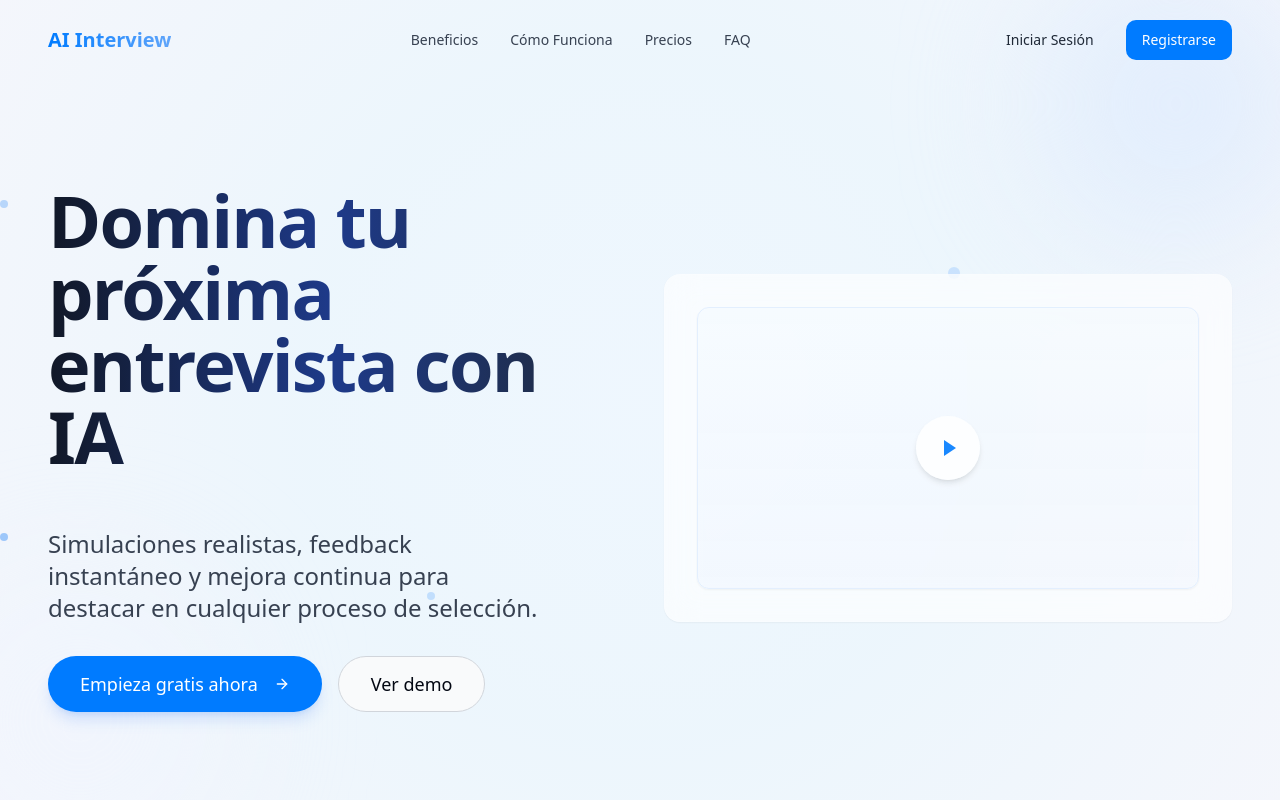
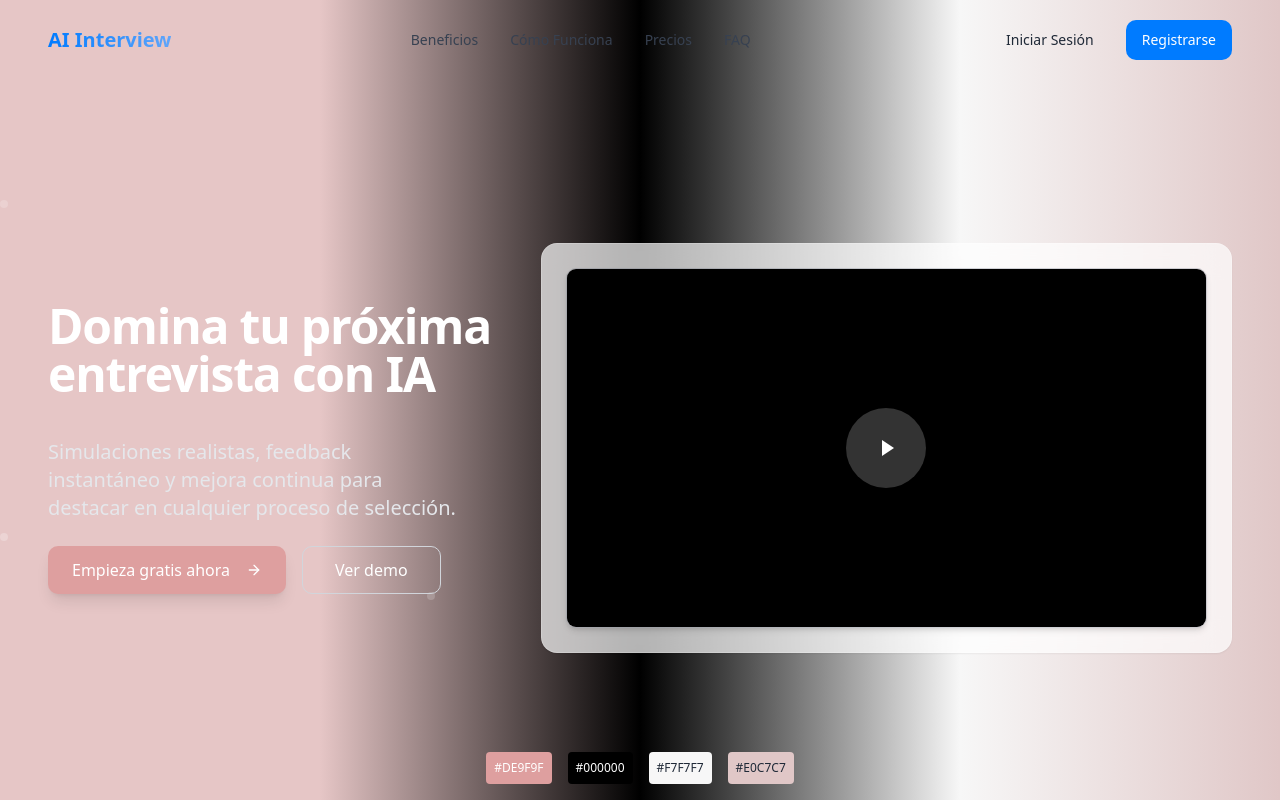
Before and after one commit to stxfxno/ai-interview-boost, a React (Vite) app: page / in a window 1280 px wide. Shown: the top 800 px of the page. Built offline with nearby package versions, Linux system fonts and the light colour scheme.

Commit message:
Adjust Hero component styling
Adjusted the styling of the Hero component, including colors, text sizes, and video demo size.

```diff
--- a/src/components/Hero.tsx
+++ b/src/components/Hero.tsx
@@ -18,60 +18,73 @@ const Hero = () => {
       ref={heroRef}
       className="relative overflow-hidden h-screen flex items-center justify-center"
       style={{
-        background: 'radial-gradient(circle at 50% 50%, rgba(236, 246, 255, 0.8) 0%, rgba(224, 242, 254, 0.5) 45%, rgba(224, 231, 255, 0.2) 100%)'
+        background: 'linear-gradient(to right, #E6C6C6, #E6C6C6, #000000, #F7F7F7, #E0C7C7)'
       }}
     >
       {/* Background decorative elements */}
-      <div className="absolute -top-10 -right-10 w-72 h-72 bg-blue-100/60 rounded-full blur-3xl"></div>
-      <div className="absolute -bottom-20 -left-20 w-80 h-80 bg-blue-50/40 rounded-full blur-3xl"></div>
-
       <div className="absolute w-full h-full">
-        <div className="absolute top-1/4 left-1/5 w-2 h-2 bg-blue-400/80 rounded-full animate-pulse"></div>
-        <div className="absolute top-1/3 right-1/4 w-3 h-3 bg-blue-300/60 rounded-full animate-pulse delay-300"></div>
-        <div className="absolute bottom-1/4 left-1/3 w-2 h-2 bg-blue-300/50 rounded-full animate-pulse delay-700"></div>
-        <div className="absolute top-2/3 right-1/5 w-2 h-2 bg-blue-400/70 rounded-full animate-pulse delay-500"></div>
+        <div className="absolute top-1/4 left-1/5 w-2 h-2 bg-white/40 rounded-full animate-pulse"></div>
+        <div className="absolute top-1/3 right-1/4 w-3 h-3 bg-white/30 rounded-full animate-pulse delay-300"></div>
+        <div className="absolute bottom-1/4 left-1/3 w-2 h-2 bg-white/20 rounded-full animate-pulse delay-700"></div>
+        <div className="absolute top-2/3 right-1/5 w-2 h-2 bg-white/30 rounded-full animate-pulse delay-500"></div>
       </div>
 
       <div className="container px-6 md:px-8 lg:px-12 relative z-10 max-w-7xl mx-auto flex flex-col justify-center h-full pt-16 md:pt-24">
-        <div className="grid grid-cols-1 lg:grid-cols-2 gap-8 lg:gap-12 items-center">
-          {/* Left column - Text content */}
-          <div className="flex flex-col text-left space-y-8">
-            <h1 className="text-4xl sm:text-5xl md:text-6xl lg:text-7xl font-bold leading-tight tracking-tight mb-6 bg-gradient-to-r from-gray-900 via-blue-900 to-gray-800 inline-block text-transparent bg-clip-text">
+        <div className="grid grid-cols-1 lg:grid-cols-5 gap-8 lg:gap-12 items-center">
+          {/* Left column - Text content (smaller) */}
+          <div className="flex flex-col text-left space-y-6 lg:col-span-2">
+            <h1 className="text-3xl sm:text-4xl md:text-5xl font-bold leading-tight tracking-tight mb-4 text-white">
               Domina tu próxima entrevista con IA
             </h1>
 
-            <p className="text-xl md:text-2xl text-gray-700 max-w-3xl leading-relaxed text-balance">
+            <p className="text-lg md:text-xl text-gray-200 leading-relaxed text-balance">
               Simulaciones realistas, feedback instantáneo y mejora continua para destacar en cualquier proceso de selección.
             </p>
 
             <div className="flex flex-col sm:flex-row gap-4 mt-2">
               <Button
                 size="lg"
-                className="bg-primary hover:bg-primary/90 text-white px-8 h-14 text-lg rounded-full shadow-lg shadow-blue-500/20 hover:shadow-blue-500/30 transition-all duration-300 group"
+                className="bg-[#DE9F9F] hover:bg-[#DE9F9F]/90 text-white px-6 h-12 text-base rounded-md shadow-lg transition-all duration-300 group"
               >
                 Empieza gratis ahora
-                <ArrowRight className="ml-2 w-5 h-5 group-hover:translate-x-1 transition-transform" />
+                <ArrowRight className="ml-2 w-4 h-4 group-hover:translate-x-1 transition-transform" />
               </Button>
               <Button
                 size="lg"
                 variant="outline"
-                className="border-gray-300 hover:bg-gray-100/50 h-14 text-lg rounded-full transition-all duration-300"
+                className="border-gray-300 bg-transparent text-white hover:bg-white/10 h-12 text-base rounded-md transition-all duration-300"
               >
                 Ver demo
               </Button>
             </div>
           </div>
 
-          {/* Right column - Video */}
-          <div className="glass-card p-6 md:p-8 animate-subtle-pulse w-full">
-            <div className="relative aspect-video rounded-lg overflow-hidden border border-blue-100/80 shadow-sm">
-              <div className="absolute inset-0 bg-gradient-to-b from-blue-50/30 to-blue-100/20 flex items-center justify-center">
-                <div className="w-16 h-16 rounded-full bg-white/90 shadow-md flex items-center justify-center cursor-pointer hover:scale-105 transition-transform">
-                  <div className="w-0 h-0 border-t-8 border-t-transparent border-l-12 border-l-primary border-b-8 border-b-transparent ml-1"></div>
+          {/* Right column - Video (larger) */}
+          <div className="glass-card p-4 md:p-6 w-full lg:col-span-3">
+            <div className="relative aspect-video rounded-md overflow-hidden border border-gray-500/30 shadow-md">
+              <div className="absolute inset-0 bg-black flex items-center justify-center">
+                <div className="w-20 h-20 rounded-full bg-white/20 backdrop-blur-sm shadow-md flex items-center justify-center cursor-pointer hover:scale-105 transition-transform">
+                  <div className="w-0 h-0 border-t-8 border-t-transparent border-l-12 border-l-white border-b-8 border-b-transparent ml-1"></div>
                 </div>
               </div>
             </div>
           </div>
+        </div>
+      </div>
+
+      {/* Color palette reference boxes at the bottom */}
+      <div className="absolute bottom-4 left-0 right-0 flex justify-center space-x-4">
+        <div className="p-2 bg-[#DE9F9F] text-white text-xs rounded">
+          #DE9F9F
+        </div>
+        <div className="p-2 bg-black text-white text-xs rounded">
+          #000000
+        </div>
+        <div className="p-2 bg-[#F7F7F7] text-gray-800 text-xs rounded">
+          #F7F7F7
+        </div>
+        <div className="p-2 bg-[#E0C7C7] text-gray-800 text-xs rounded">
+          #E0C7C7
         </div>
       </div>
     </div>
--- a/tailwind.config.ts
+++ b/tailwind.config.ts
@@ -1,4 +1,3 @@
-
 import type { Config } from "tailwindcss";
 
 export default {
@@ -62,6 +61,12 @@ export default {
 					'accent-foreground': 'hsl(var(--sidebar-accent-foreground))',
 					border: 'hsl(var(--sidebar-border))',
 					ring: 'hsl(var(--sidebar-ring))'
+				},
+				theme: {
+					pink: '#DE9F9F',
+					black: '#000000',
+					white: '#F7F7F7',
+					'light-pink': '#E0C7C7'
 				}
 			},
 			borderRadius: {
```
